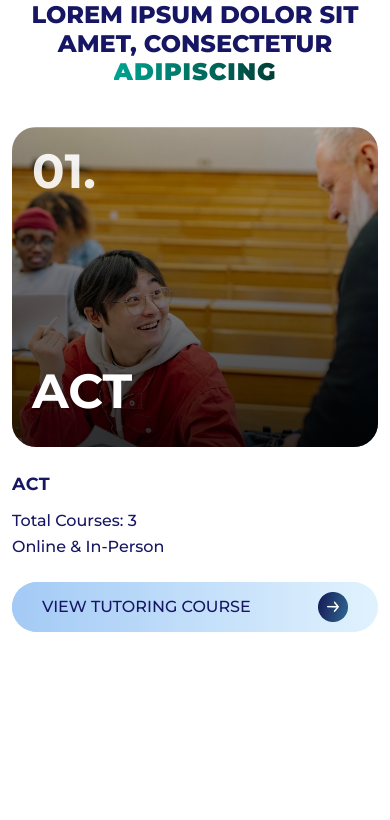
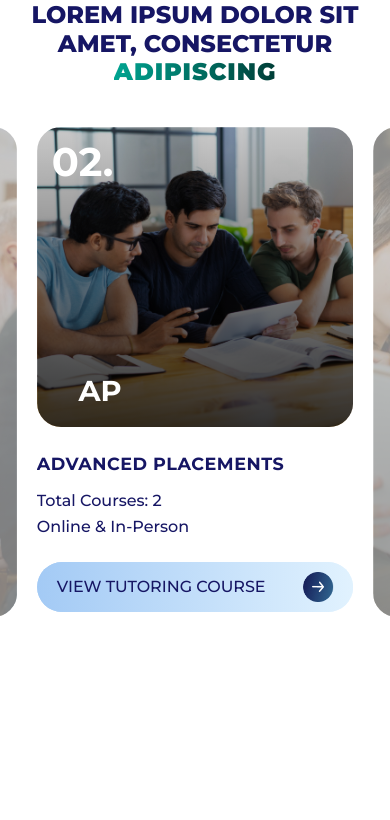
Before and after one commit to imJignesh/iti, a Next.js app: page /Home in a window 390 px wide. Shown: the part 3360-4180 px from the top of the page. Built offline with nearby package versions, Linux system fonts and the light colour scheme.

Commit message:
StandaredTestMobile

```diff
--- a/src/components/home/Test.js
+++ b/src/components/home/Test.js
@@ -1,9 +1,10 @@
-import React from "react";
+import React, { useEffect } from "react";
 import Image from "next/image";
 import { Swiper, SwiperSlide } from "swiper/react";
-import { Pagination } from "swiper/modules";
+import { Pagination, Navigation, Autoplay } from "swiper/modules";
 import "swiper/css";
 import "swiper/css/pagination";
+import "swiper/css/navigation";
 
 const testData = [
   {
@@ -30,12 +31,39 @@
     details: ["Total Courses: 1", "Online & In-Person"],
     btn: "VIEW TUTORING COURSE",
   },
+  {
+    number: "04.",
+    title: "GMAT",
+    img: "/images/test-section1.jpg",
+    label: "GRADUATE MANAGEMENT ADMISSION TEST",
+    details: ["Total Courses: 2", "Online Only"],
+    btn: "VIEW TUTORING COURSE",
+  },
+  {
+    number: "05.",
+    title: "GRE",
+    img: "/images/test-section2.jpg",
+    label: "GRADUATE RECORD EXAMINATIONS",
+    details: ["Total Courses: 3", "In-Person Only"],
+    btn: "VIEW TUTORING COURSE",
+  },
 ];
 
 
 const Test = ({ isMobileSwiper, active, setActive }) => {
+
+  // Set initial active slide for mobile, and initial active card for desktop
+  useEffect(() => {
+    if (isMobileSwiper && setActive) {
+      setActive(1); // Set the second slide (index 1) as active initially for mobile
+    } else if (!isMobileSwiper && setActive) {
+      setActive(1); // Set the second card (index 1) as active initially for desktop
+    }
+  }, [isMobileSwiper, setActive]);
+
+
   return (
-    <section className="testSection">
+    <section className="testSection1">
       <div className="container">
         <div className="testHeadings">
           <div
@@ -58,38 +86,72 @@
             CONSECTETUR <span className="highlight">ADIPISCING</span>
           </h2>
         </div>
+      </div> {/* End container for headings */}
 
+      {/* Conditional Rendering: Swiper for Mobile (outside container), Static Cards for Desktop (inside container) */}
       {isMobileSwiper ? (
         <Swiper
           data-scroll
           data-scroll-class="is-inview"
           data-scroll-repeat="true"
           className="fade-in-section testMobileSwiper"
-            spaceBetween={25}
-            loop={true}
-            pagination={{ clickable: true }}
+          // spaceBetween={25} // Default value, overridden by breakpoints
+          centeredSlides={true}
+          loop={true} // Enable looping for mobile
+          pagination={false} // HIDE PAGINATION BULLETS
+          modules={[Pagination, Navigation, Autoplay]}
+          initialSlide={1} // Start with the second slide (index 1)
+          onSlideChange={(swiper) => {
+            if (setActive) {
+              setActive(swiper.realIndex);
+            }
+          }}
+          // navigation={true} // Uncomment if you want navigation arrows
+
           breakpoints={{
-              0: { slidesPerView: 1 },
-              400: { slidesPerView: 1.2 },
-              575: { slidesPerView: 1.5 },
-              786: { slidesPerView: 1.8 },
-              900: { slidesPerView: 2.2 },
+            0: {
+              slidesPerView: 1.1,
+              spaceBetween: 20, // Adjusted for more visibility
+              centeredSlides: true,
+            },
+            400: {
+              slidesPerView: 1.1,
+              spaceBetween: 25, // Adjusted for more visibility
+              centeredSlides: true,
+            },
+            575: {
+              slidesPerView: 1.2,
+              spaceBetween: 25, // Adjusted for more visibility
+              centeredSlides: true,
+            },
+            786: {
+              slidesPerView: 1.5,
+              spaceBetween: 30, // Adjusted for more visibility
+              centeredSlides: true,
+            },
+            900: {
+              slidesPerView: 1.8,
+              spaceBetween: 30, // Adjusted for more visibility
+              centeredSlides: true,
+            },
           }}
         >
-            {testData.map((card, idx) => (
+          {testData.map((card, idx) => {
+            const isCardActive = active === idx;
+            return (
               <SwiperSlide key={idx}>
                 <div className="testCardMobile">
                   <div
                     data-scroll
                     data-scroll-class="is-clipped"
                     data-scroll-offset="-10%"
-                    className="testCardImageWrap"
+                    className={`testCardImageWrap ${isCardActive ? "mobileActiveImageArea" : ""}`}
                     style={{ backgroundImage: `url(${card.img})` }}
                   >
-                    <span className="testCardNumber">{card.number}</span>
-                    <span className="testCardTitle">{card.title}</span>
+                    <span className={`testCardNumber ${isCardActive ? "mobileActiveNumber" : ""}`}>{card.number}</span>
+                    <span className={`testCardTitle ${isCardActive ? "mobileActiveTitle" : ""}`}>{card.title}</span>
                   </div>
-                  <div className="testCardDetailsWrap">
+                  <div className={`testCardDetailsWrap ${isCardActive ? "mobileShowContent" : "mobileHideContent"}`}>
                     <div className="testCardLabel">{card.label}</div>
                     <div className="testCardDetails">
                       {card.details &&
@@ -110,11 +172,14 @@
                   </div>
                 </div>
               </SwiperSlide>
-            ))}
+            );
+          })}
         </Swiper>
       ) : (
+        // Desktop Version: Remains inside container
+        <div className="container">
           <div className="row testCardsRow">
-            {testData.map((card, idx) => {
+            {testData.slice(0, 3).map((card, idx) => {
               const isCardActive = active === idx;
               return (
                 <div
@@ -125,6 +190,7 @@
                   className={`fade-in-section col-4 px-3 testCard`}
                   style={{ animationDelay: `${0.3 + idx * 0.15}s` }}
                   onMouseEnter={() => setActive(idx)}
+                  onMouseLeave={() => setActive(1)}
                 >
                   <div
                     data-scroll
@@ -156,6 +222,7 @@
                         width={40}
                         height={40}
                         quality={100}
+                        alt="arrow"
                       />
                     </button>
                   </div>
@@ -163,10 +230,9 @@
               );
             })}
           </div>
+        </div>
       )}
-      </div>
     </section>
-
   );
 };
 
--- a/src/styles/home/Test.css
+++ b/src/styles/home/Test.css
@@ -1,16 +1,16 @@
-/* Test Section  */
+/* Test Section 1 - New Component */
 
-.testSection {
+.testSection1 {
   padding: 20px 0;
   background: #fff;
 }
 
-.testSection .testHeadings {
+.testSection1 .testHeadings {
   text-align: center;
   margin-bottom: 40px;
 }
 
-.testSection .testSubheading {
+.testSection1 .testSubheading {
   font-size: 1.5rem;
   font-weight: 700;
   letter-spacing: 2px;
@@ -18,7 +18,7 @@
   letter-spacing: 0.15em;
 }
 
-.testSection .testTitle {
+.testSection1 .testTitle {
   font-size: 2vw;
   font-weight: 800;
   max-width: 60%;
@@ -28,23 +28,22 @@
   text-transform: uppercase;
 }
 
-.testSection .highlight {
-  background: linear-gradient(
-    to right,
-    var(--lightgreen-color),
-    var(--green-color)
-  );
+.testSection1 .highlight {
+  background: linear-gradient(to right,
+      var(--lightgreen-color),
+      var(--green-color));
   -webkit-background-clip: text;
   -webkit-text-fill-color: transparent;
   font-weight: 900;
   letter-spacing: 0.04em;
 }
 
-.testSection .testCardsRow {
+.testSection1 .testCardsRow {
   margin-top: 40px;
 }
 
-.testSection .testCard {
+/* Desktop Card Styles */
+.testSection1 .testCard {
   display: flex;
   flex-direction: column;
   align-items: stretch;
@@ -56,7 +55,7 @@
   padding: 0;
 }
 
-.testSection .cardImageArea {
+.testSection1 .cardImageArea {
   position: relative;
   width: 100%;
   height: 680px;
@@ -70,16 +69,18 @@
   transition: height 0.6s cubic-bezier(0.4, 0, 0.2, 1);
   box-shadow: none;
 }
-.testSection .activeImageArea {
+
+.testSection1 .activeImageArea {
   height: 440px;
 }
-.testSection .activeImageArea .cardTitle {
+
+.testSection1 .activeImageArea .cardTitle {
   width: 100px;
   left: 20%;
-  transform: translate(-50%) !important;
+  transform: translateX(-50%) !important;
 }
 
-.testSection .imageOverlay {
+.testSection1 .imageOverlay {
   position: absolute;
   inset: 0;
   background: linear-gradient(180deg, rgb(0 0 0 / 20%) 60%, rgb(0 0 0 / 80%) 100%);
@@ -87,7 +88,7 @@
   pointer-events: none;
 }
 
-.testSection .cardNumber {
+.testSection1 .cardNumber {
   position: absolute;
   top: 28px;
   left: 28px;
@@ -101,16 +102,17 @@
   line-height: 1;
   transition: 0.3s all;
 }
-.testSection .activeImageArea .cardNumber {
+
+.testSection1 .activeImageArea .cardNumber {
   font-size: 1.8rem;
   opacity: 1;
 }
 
-.testSection .cardTitle {
+.testSection1 .cardTitle {
   position: absolute;
   left: 50%;
   bottom: 32px;
-  transform: translate(-50%);
+  transform: translateX(-50%);
   font-size: 3rem;
   font-weight: 700;
   color: #fff;
@@ -122,7 +124,7 @@
   transition: 0.4s all;
 }
 
-.testSection .cardContentArea {
+.testSection1 .cardContentArea {
   margin-top: 24px;
   display: flex;
   flex-direction: column;
@@ -132,25 +134,27 @@
   opacity: 0;
   max-height: 0;
   pointer-events: none;
-  position: absolute;
+  position: relative;
   bottom: 0%;
   transform: translateY(-30px);
   transition: opacity 0.8s, max-height 0.8s, transform 0.8s;
 }
-.testSection .showContent {
+
+.testSection1 .showContent {
   opacity: 1;
   max-height: 300px;
   pointer-events: auto;
   transform: translateY(0);
 }
-.testSection .hideContent {
+
+.testSection1 .hideContent {
   opacity: 0;
   max-height: 0;
   pointer-events: none;
   transform: translateY(-150px);
 }
 
-.testSection .cardLabel {
+.testSection1 .cardLabel {
   font-size: 1.8vw;
   font-weight: 800;
   color: var(--blue-color);
@@ -159,7 +163,7 @@
   text-transform: uppercase;
 }
 
-.testSection .cardDetails {
+.testSection1 .cardDetails {
   font-size: 1.38rem;
   color: var(--blue-color);
   margin-bottom: 18px;
@@ -167,81 +171,155 @@
   font-weight: 500;
 }
 
-.testSection .cardBtn {
+.testSection1 .cardBtn {
   font-size: 1.2vw;
   font-weight: 500;
   width: 100%;
   padding: 20px 30px;
 }
-.testSection .cardBtn img {
+
+.testSection1 .cardBtn img {
   width: 40px;
 }
 
+/* Desktop Media Queries */
 @media (max-width: 1440px) {
-  .testSection .cardImageArea {
+  .testSection1 .cardImageArea {
     height: 480px;
   }
-  .testSection .cardLabel {
+
+  .testSection1 .cardLabel {
     font-size: 20px;
   }
-  .testSection .cardDetails {
+
+  .testSection1 .cardDetails {
     font-size: 1rem;
   }
-  .testSection .activeImageArea {
+
+  .testSection1 .activeImageArea {
     height: 300px;
   }
-  .testSection .activeImageArea {
-    height: 280px;
-  }
 }
+
 @media (max-width: 1280px) {
-  .testSection .cardLabel {
+  .testSection1 .cardLabel {
     font-size: 20px;
   }
-  .testSection .cardDetails {
+
+  .testSection1 .cardDetails {
     font-size: 1rem;
   }
-  .testSection .cardBtn{
+
+  .testSection1 .cardBtn {
     padding: 10px 30px;
   }
-  .testSection .cardBtn img{
+
+  .testSection1 .cardBtn img {
     width: 30px;
   }
 }
+
 @media (max-width: 1199px) {
-  .testSection .cardLabel {
-    font-size: 18;
+  .testSection1 .cardLabel {
+    font-size: 18px;
   }
-  .testSection .cardTitle {
+
+  .testSection1 .cardTitle {
     left: 25%;
   }
-  .testSection .testCard{
+
+  .testSection1 .testCard {
     padding: 0 10px !important;
   }
-  .testSection .cardImageArea {
+
+  .testSection1 .cardImageArea {
     height: 400px;
   }
-  .testSection .activeImageArea {
+
+  .testSection1 .activeImageArea {
     height: 225px;
   }
-  .testSection .cardDetails {
+
+  .testSection1 .cardDetails {
     margin-bottom: 15px;
   }
-  .testSection .cardDetails p {
+
+  .testSection1 .cardDetails p {
     margin: 0;
   }
 }
 
+/* Mobile Specific Styles (Applies when isMobileSwiper is true) */
 @media (max-width: 991px) {
-  .testSection {
+  .testSection1 {
     padding: 0 0 30px 0;
   }
-  .testSection .testTitle {
+
+  .testSection1 .testTitle {
     max-width: 600px;
     font-size: 1.5rem;
     margin: 20px auto;
   }
-  .testSection .testCardMobile {
+
+  /* Hide Pagination Bullets for Mobile Swiper */
+  .testSection1 .testMobileSwiper .swiper-pagination {
+    display: none;
+  }
+
+  /* Make mobile swiper full width and add padding to reveal adjacent slides */
+  .testSection1 .testMobileSwiper {
+    width: 100vw;
+    /* Use viewport width directly */
+    margin-left: calc(50% - 50vw);
+    /* Centers if parent is fixed-width container, makes it truly full-bleed */
+    padding-left: 20px;
+    /* Adjust this value for the desired visible portion on the left */
+    padding-right: 20px;
+    /* Adjust this value for the desired visible portion on the right */
+    overflow: hidden;
+    /* Important for Swiper to manage its own overflow and clipping */
+    box-sizing: border-box;
+    /* Include padding in the element's total width */
+  }
+
+  /* Define slide width when slidesPerView is 'auto' and add margin for spacing */
+  .testSection1 .testMobileSwiper .swiper-slide {
+    width: calc(100vw - 40px);
+    /* Active slide width (viewport - 20px left adj - 20px right adj) */
+    margin-right: 20px;
+    /* Space between slides. This value matches the padding. */
+    flex-shrink: 0;
+    /* Prevent slides from shrinking smaller than their defined width */
+    display: flex;
+    justify-content: center;
+    align-items: center;
+  }
+
+  /* Opacity for non-active mobile slides */
+  .testSection1 .testMobileSwiper .swiper-slide .testCardMobile {
+    transition: opacity 0.4s ease-in-out;
+    /* Smooth transition for opacity */
+    width: 100%;
+    /* Ensure card fills its parent swiper-slide */
+    max-width: none;
+    /* Override previous max-width constraint to allow 100% width */
+    margin: 0;
+    /* Override previous margin */
+  }
+
+  .testSection1 .testMobileSwiper .swiper-slide:not(.swiper-slide-active) .testCardMobile {
+    opacity: 0.5;
+    /* Apply 50% opacity to non-active slides */
+  }
+
+  /* Ensure active slide has full opacity (it will by default, but good to be explicit) */
+  .testSection1 .testMobileSwiper .swiper-slide-active .testCardMobile {
+    opacity: 1;
+  }
+
+
+  /* Mobile Card Structure for Swiper Slides */
+  .testSection1 .testCardMobile {
     display: flex;
     flex-direction: column;
     gap: 24px;
@@ -250,7 +328,8 @@
     border-radius: 0;
     overflow: visible;
   }
-  .testSection .testCardImageWrap {
+
+  .testSection1 .testCardImageWrap {
     border-radius: 24px;
     position: relative;
     width: 100%;
@@ -261,13 +340,17 @@
     padding: 20px;
     display: flex;
     flex-direction: column;
-    justify-content: space-between;
+    justify-content: flex-end;
     align-items: flex-start;
+    transition: height 0.6s cubic-bezier(0.4, 0, 0.2, 1);
   }
-  .testSection .testCardImage {
-    display: none;
+
+  /* Active Image Area for Mobile */
+  .testSection1 .mobileActiveImageArea {
+    height: 180px;
   }
-  .testSection .testCardImageWrap::before {
+
+  .testSection1 .testCardImageWrap::before {
     content: "";
     width: 100%;
     height: 100%;
@@ -277,39 +360,84 @@
     background: linear-gradient(180deg, rgb(0 0 0 / 20%) 0%, rgb(0 0 0 / 80%) 100%);
     z-index: 0;
   }
-  .testSection .testCardNumber {
-    position: relative;
+
+  .testSection1 .testCardNumber {
+    position: absolute;
+    top: 20px;
+    left: 20px;
     font-size: 3rem;
     line-height: 1;
     color: #fff;
     opacity: 0.9;
     font-weight: 700;
     z-index: 2;
-    pointer-events: none;
+    transition: 0.3s all;
   }
-  .testSection .testCardTitle {
-    position: relative;
+
+  .testSection1 .mobileActiveNumber {
+    font-size: 2.5rem;
+    top: 15px;
+    left: 15px;
+    opacity: 1;
+  }
+
+  .testSection1 .testCardTitle {
+    position: absolute;
+    left: 50%;
+    transform: translateX(-50%);
+    bottom: 20px;
     font-size: 4rem;
     font-weight: 700;
     color: #fff;
     z-index: 2;
+    transition: 0.4s all;
   }
 
-  .testSection .testCardDetailsWrap {
+  .testSection1 .mobileActiveTitle {
+    left: 20%;
+    transform: translateX(-50%) !important;
+    font-size: 1.8rem;
+    bottom: 15px;
+  }
+
+  /* Mobile Content Area */
+  .testSection1 .testCardDetailsWrap {
     padding: 0;
     display: flex;
     flex-direction: column;
     gap: 12px;
     align-items: flex-start;
+    opacity: 0;
+    max-height: 0;
+    overflow: hidden;
+    transition: opacity 0.8s, max-height 0.8s, transform 0.8s;
+    pointer-events: none;
+    transform: translateY(-30px);
   }
-  .testSection .testCardLabel {
+
+  .testSection1 .mobileShowContent {
+    opacity: 1;
+    max-height: 500px;
+    pointer-events: auto;
+    transform: translateY(0);
+  }
+
+  .testSection1 .mobileHideContent {
+    opacity: 0;
+    max-height: 0;
+    pointer-events: none;
+    transform: translateY(-150px);
+  }
+
+  .testSection1 .testCardLabel {
     color: var(--blue-color);
     font-size: 1.1rem;
     font-weight: 700;
     letter-spacing: 0.5px;
     text-transform: uppercase;
   }
-  .testSection .testCardDetails {
+
+  .testSection1 .testCardDetails {
     color: var(--blue-color);
     padding: 0;
     font-size: 1rem;
@@ -320,55 +448,101 @@
     gap: 4px;
     margin-bottom: 12px;
   }
-  .testSection .testCardDetails span:first-child {
+
+  .testSection1 .testCardDetails span:first-child {
     border-right: none;
     padding-right: 0;
   }
-  .testSection .testCardBtnMobile {
+
+  .testSection1 .testCardBtnMobile {
     width: 100%;
     font-weight: 500;
   }
 }
 
+/* Further Mobile Adjustments */
 @media (max-width: 900px) {
-  .testSection .testCardsRow {
+
+  /* These apply to the desktop static cards when breakpoint is hit */
+  .testSection1 .testCardsRow {
     flex-direction: column;
     gap: 24px;
     align-items: center;
   }
-  .testSection .testCard {
+
+  .testSection1 .testCard {
     max-width: 95vw;
     min-width: 220px;
     width: 100%;
   }
-  .testSection .cardImageArea {
+
+  /* Desktop card sizing within this breakpoint */
+  .testSection1 .cardImageArea {
     border-radius: 18px;
     height: 160px;
   }
-  .testSection .activeImageArea {
+
+  .testSection1 .activeImageArea {
     height: 90px;
   }
-  .testSection .cardContentArea {
+
+  .testSection1 .cardContentArea {
     padding: 24px 16px 16px 16px;
     border-radius: 18px;
     margin-top: 12px;
   }
-  .testSection .cardTitle {
+
+  .testSection1 .cardTitle {
     font-size: 1.3rem;
     left: 18px;
     bottom: 18px;
   }
-  .testSection .cardNumber {
+
+  .testSection1 .cardNumber {
     font-size: 1.5rem;
     top: 14px;
     left: 14px;
   }
+
+  /* Mobile Swiper-specific overrides for smaller screens */
+  .testSection1 .testMobileSwiper .swiper-slide {
+    display: flex;
+    justify-content: center;
+  }
+
+  .testSection1 .testMobileSwiper .testCardMobile {
+    width: 100%;
+    max-width: 350px;
+    /* Re-apply a max-width for smaller mobile cards if needed */
+  }
+
+  .testSection1 .testMobileSwiper .testCardImageWrap {
+    height: 490px;
+  }
+
+  .testSection1 .testMobileSwiper .mobileActiveImageArea {
+    height: 300px;
+  }
+
 }
+
 @media (max-width: 575px) {
-  .testSection .testSubheading {
+  .testSection1 .testSubheading {
     font-size: 20px;
   }
-  .testSection .testCardTitle {
+
+  .testSection1 .testCardTitle {
     font-size: 3rem;
   }
+
+  .testSection1 .mobileActiveTitle {
+    font-size: 1.8rem;
+  }
+
+  .buttonBlue,
+  .buttonSkyBlue {
+    padding: 10px 20px;
+  }
 }
+
+/* Common button styles */
```
Also changed, not shown: src/components/home/About.js (+46 -4 lines), src/pages/Home.js (+16 -14 lines). Lines whose indentation alone changed are shown as unchanged.
